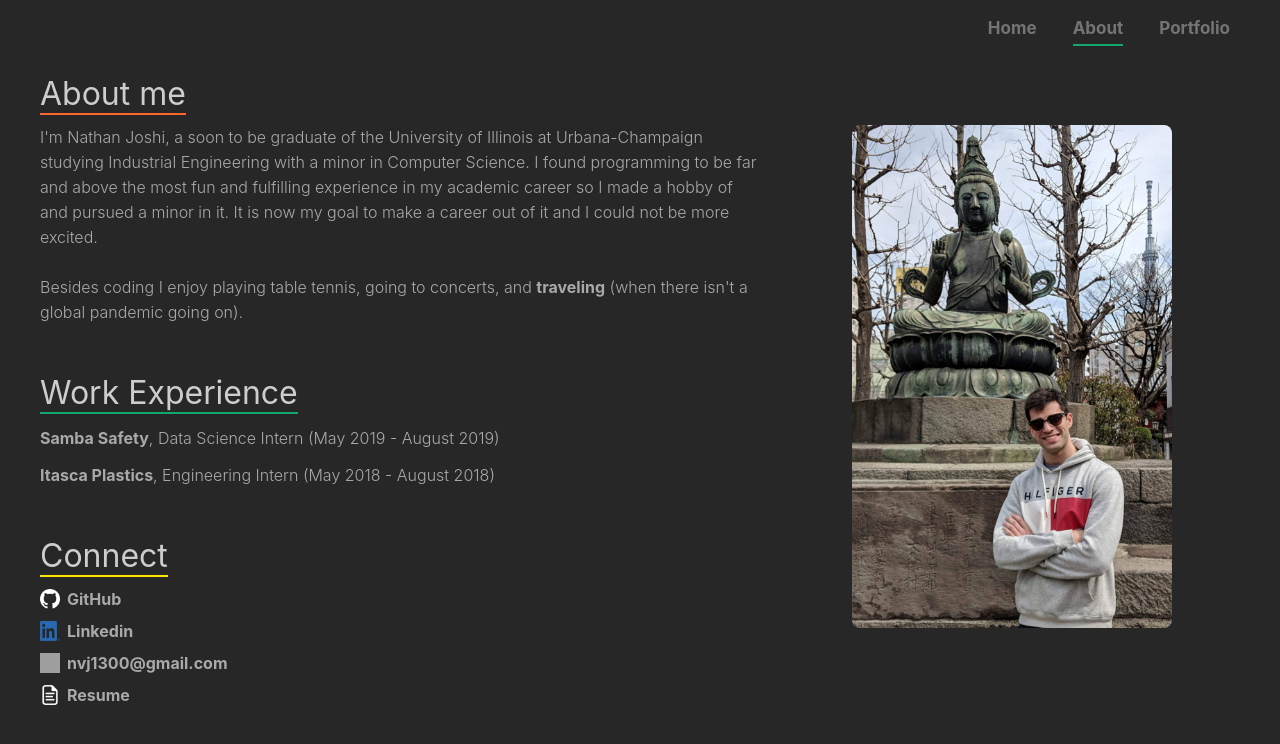
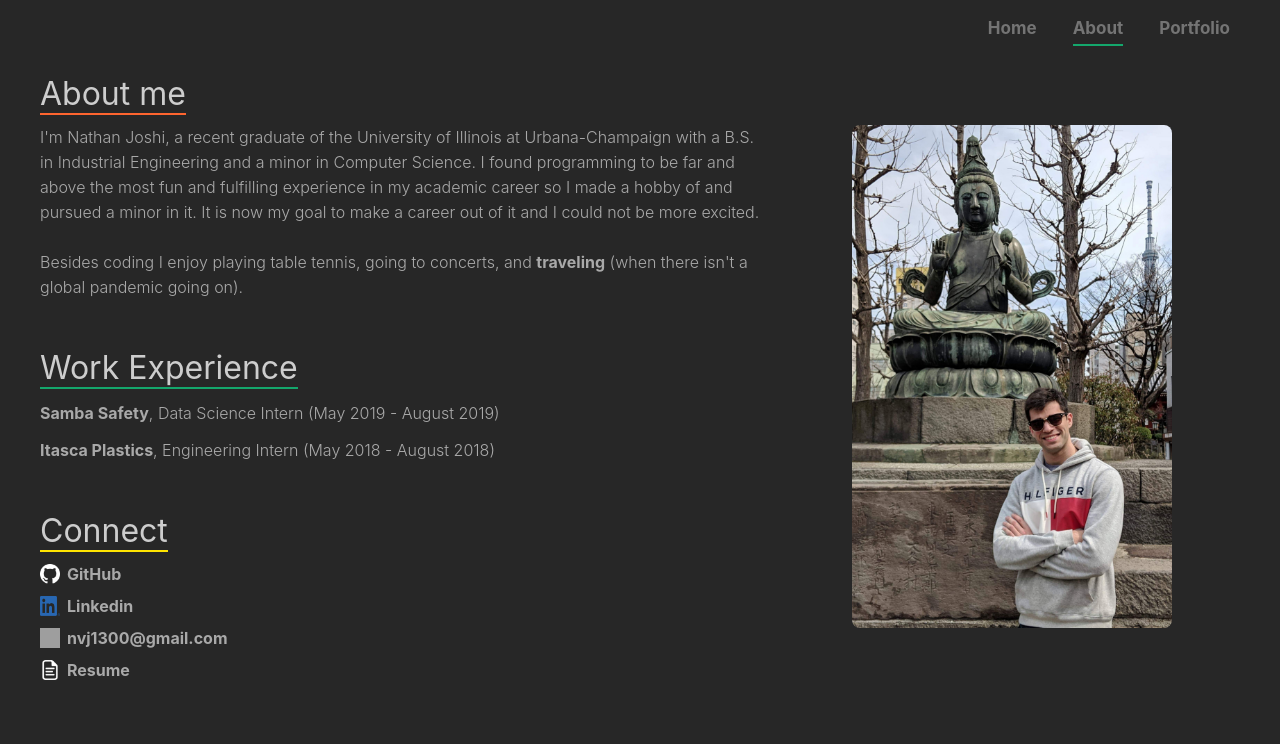
Before and after one commit to nvjoshi2/personalWebsite, a React (Create React App) app: page /about in a window 1280 px wide. Shown: the top 744 px of the page. Built offline with nearby package versions, Linux system fonts and the light colour scheme; grey boxes are pictures that could not be loaded.

Commit message:
about page grad edit

```diff
--- a/src/components/pages/AboutPage.js
+++ b/src/components/pages/AboutPage.js
@@ -16,8 +16,8 @@ const AboutPage = (props) => {
                     <div className='about-body-left'>
                         <div className='about-intro'>
                             <p>
-                                I'm Nathan Joshi, a soon to be graduate of the University of Illinois
-                                at Urbana-Champaign studying Industrial Engineering with a minor in Computer Science.
+                                I'm Nathan Joshi, a recent graduate of the University of Illinois
+                                at Urbana-Champaign with a B.S. in Industrial Engineering and a minor in Computer Science.
                                 I found programming to be far and above the most fun and fulfilling experience in my academic career
                                 so I made a hobby of and pursued a minor in it. It is now my goal to make a career out of it and
                                 I could not be more excited. <br/>
```
